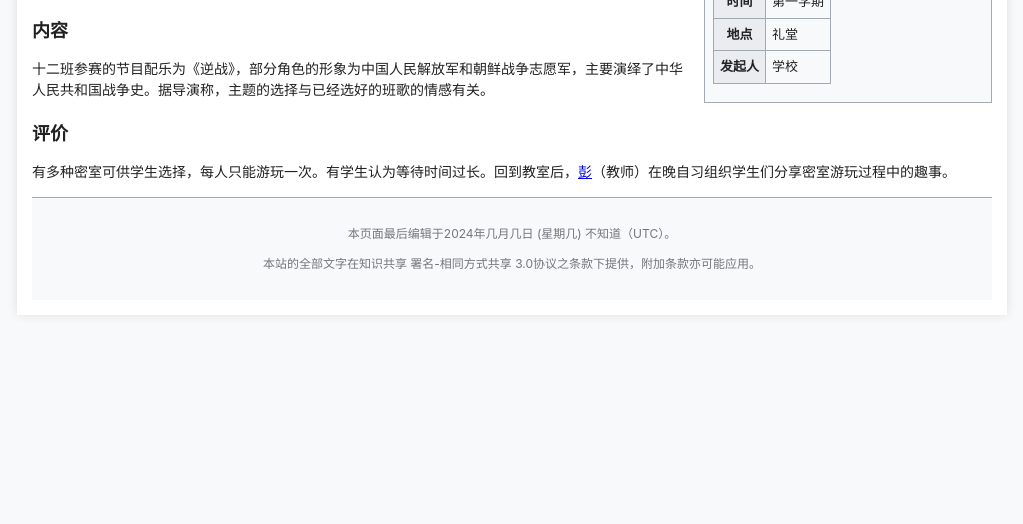
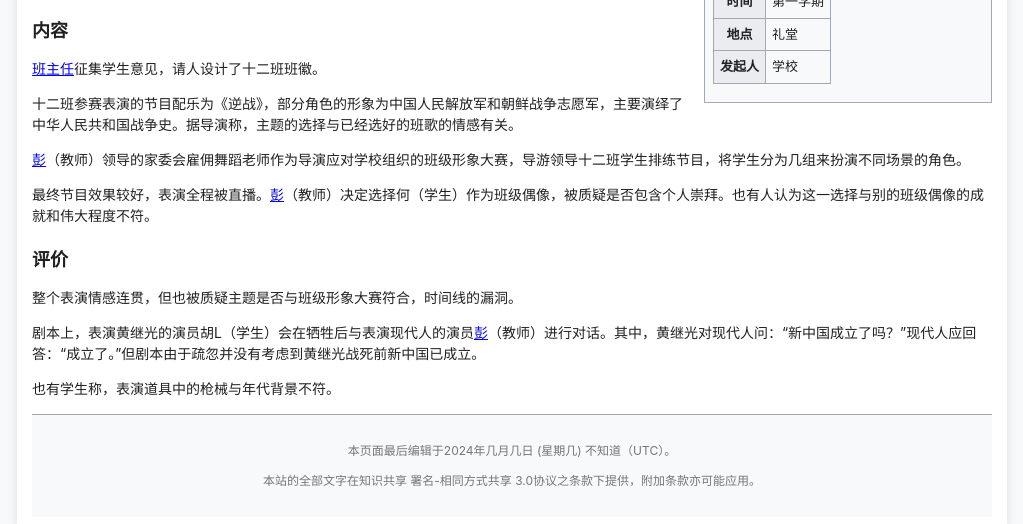
Before and after one commit to hljhlj121311/banjixingxiangdasai.GitHub.io, a plain HTML site: page index.html in a window 1280 px wide. Shown: the part 416-940 px from the top of the page, without its empty margins (128-1151 px from the left). Before the commit the page ends 800 px from the top, so only its background shows below. Drawn offline with Linux system fonts and the light colour scheme.

Commit message:
Update index.html

```diff
--- a/index.html
+++ b/index.html
@@ -229,10 +229,14 @@
 
 
         <h3 id="section1-1">内容</h3>
-        <p><a href="https://shierban-github-io.pages.dev/" target="_blank">十二班</a >参赛的节目配乐为《逆战》，部分角色的形象为中国人民解放军和朝鲜战争志愿军，主要演绎了中华人民共和国战争史。据导演称，主题的选择与已经选好的班歌的情感有关。</p>
-
+        <p><a href="https://penny-github-io-7sf.pages.dev/">班主任</a>征集学生意见，请人设计了<a href="https://shierban-github-io.pages.dev/" target="_blank">十二班</a >班徽。</p>
+        <p><a href="https://shierban-github-io.pages.dev/" target="_blank">十二班</a >参赛表演的节目配乐为《逆战》，部分角色的形象为中国人民解放军和朝鲜战争志愿军，主要演绎了中华人民共和国战争史。据导演称，主题的选择与已经选好的班歌的情感有关。</p>
+        <p><a href="https://penny-github-io-7sf.pages.dev/">彭</a>（教师）领导的家委会雇佣舞蹈老师作为导演应对学校组织的班级形象大赛，导游领导<a href="https://shierban-github-io.pages.dev/" target="_blank">十二班</a >学生排练节目，将学生分为几组来扮演不同场景的角色。</p>
+        <p>最终节目效果较好，表演全程被直播。<a href="https://penny-github-io-7sf.pages.dev/">彭</a>（教师）决定选择何（学生）作为班级偶像，被质疑是否包含个人崇拜。也有人认为这一选择与别的班级偶像的成就和伟大程度不符。</p>
         <h3 id="section1-2">评价</h3>
-        <p>有多种密室可供学生选择，每人只能游玩一次。有学生认为等待时间过长。回到教室后，<a href="https://penny-github-io-7sf.pages.dev/">彭</a>（教师）在晚自习组织学生们分享密室游玩过程中的趣事。</p>
+        <p>整个表演情感连贯，但也被质疑主题是否与班级形象大赛符合，时间线的漏洞。</p>
+        <p>剧本上，表演黄继光的演员胡L（学生）会在牺牲后与表演现代人的演员<a href="https://penny-github-io-7sf.pages.dev/">彭</a>（教师）进行对话。其中，黄继光对现代人问：“新中国成立了吗？”现代人应回答：“成立了。”但剧本由于疏忽并没有考虑到黄继光战死前新中国已成立。</p>
+        <p>也有学生称，表演道具中的枪械与年代背景不符。</p>
 
 
 
```
